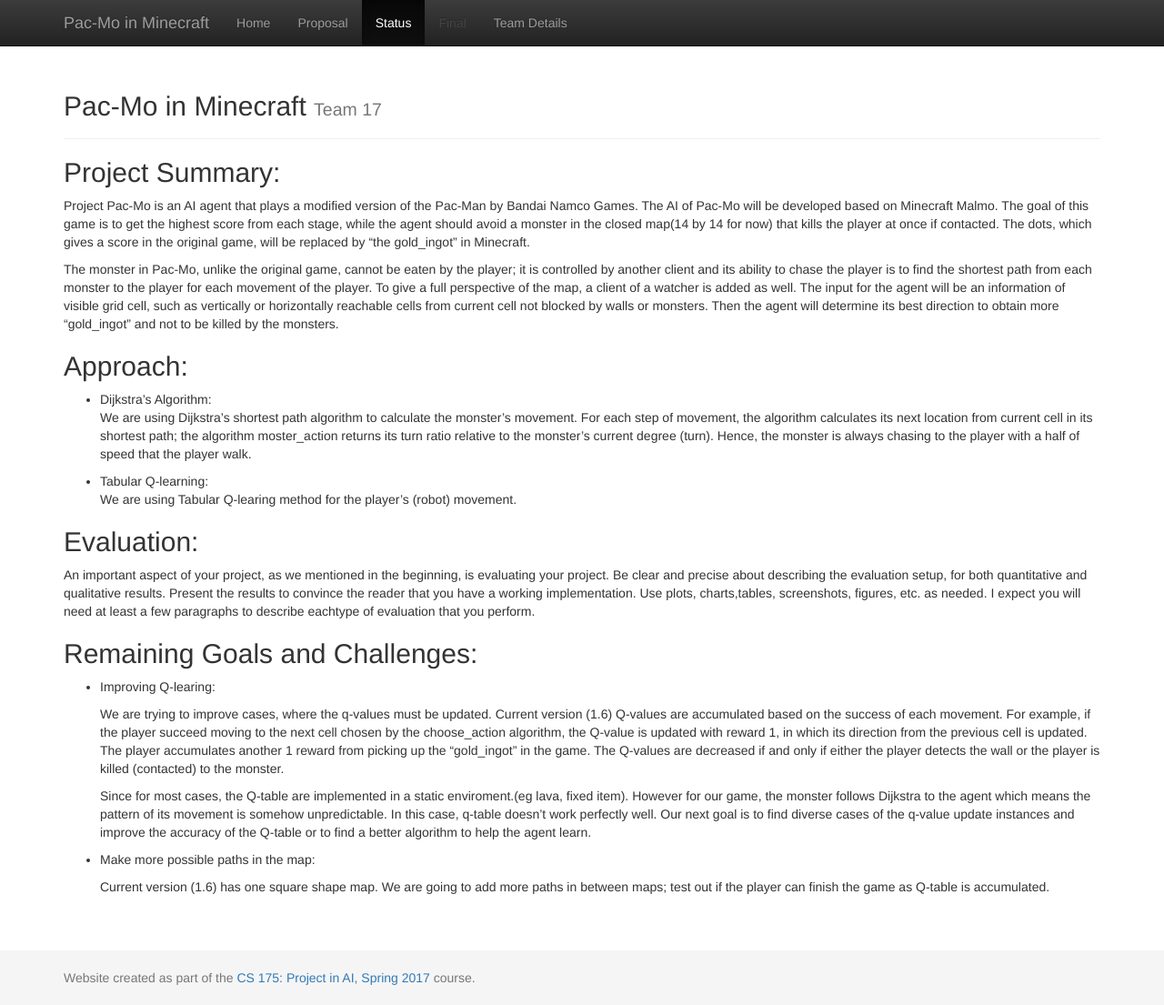
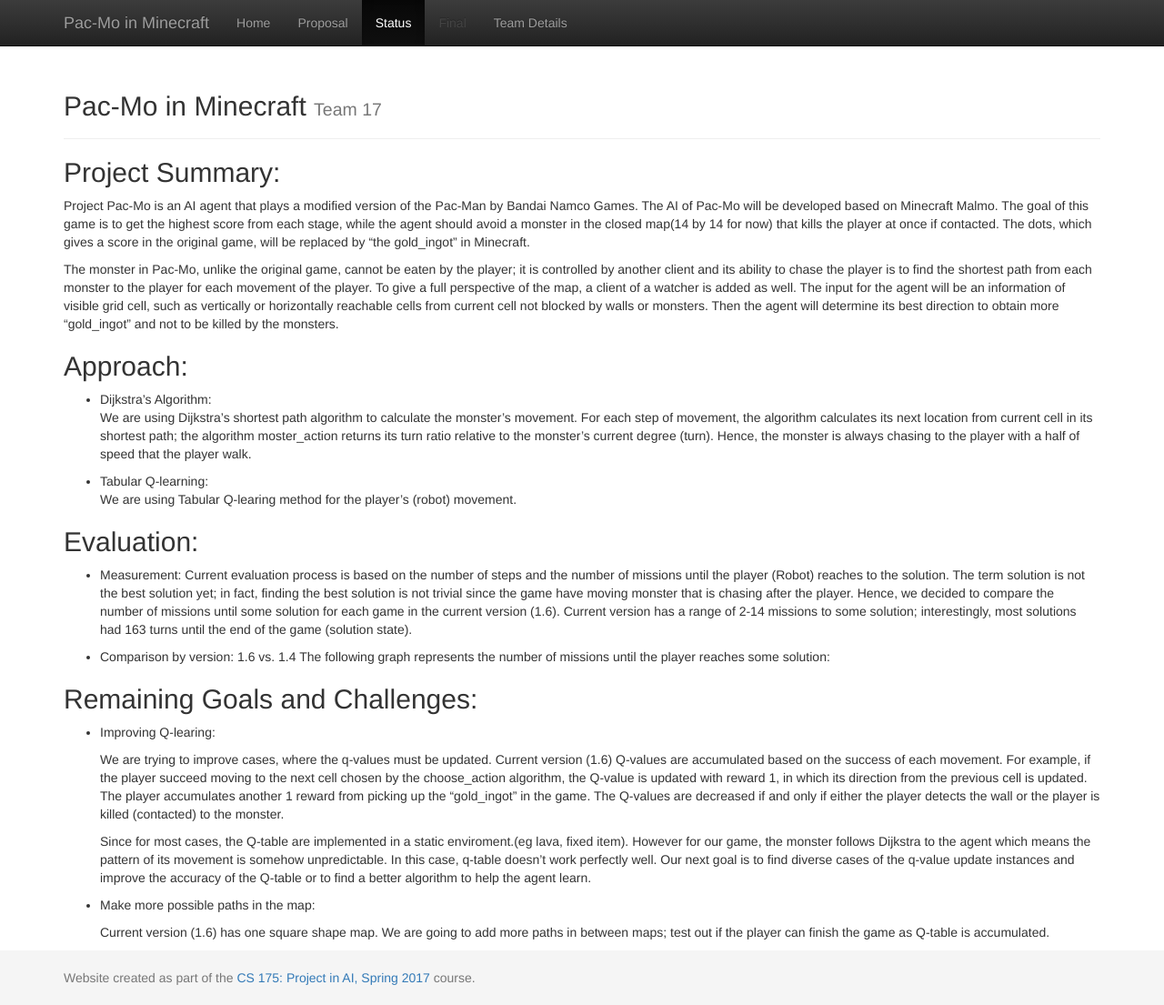
Before and after one commit to qdingqim/Pac-mo, a Jekyll site: the page built from docs/status.md, in a window 1280 px wide and 1105 px high. Shown: the whole window at 91% size. Built offline with Jekyll 4.4.1, drawn with Linux system fonts in a browser that asks for light colours.

Commit message:
Update status.md

```diff
--- a/docs/status.md
+++ b/docs/status.md
@@ -17,7 +17,12 @@
 <br>We are using Tabular Q-learing method for the player's (robot) movement.
 
 ## Evaluation:
-An important aspect of your project, as we mentioned in the beginning, is evaluating your project. Be clear and precise about describing the evaluation setup, for both quantitative and qualitative results. Present the results to convince the reader that you have a working implementation. Use plots, charts,tables, screenshots, figures, etc. as needed. I expect you will need at least a few paragraphs to describe eachtype of evaluation that you perform.
+- Measurement:
+Current evaluation process is based on the number of steps and the number of missions until the player (Robot) reaches to the solution. The term solution is not the best solution yet; in fact, finding the best solution is not trivial since the game have moving monster that is chasing after the player. Hence, we decided to compare the number of missions until some solution for each game in the current version (1.6). Current version has a range of 2-14 missions to some solution; interestingly, most solutions had 163 turns until the end of the game (solution state).
+
+- Comparison by version: 1.6 vs. 1.4
+The following graph represents the number of missions until the player reaches some solution:
+
 
 ## Remaining Goals and Challenges:
 - Improving Q-learing:
```
